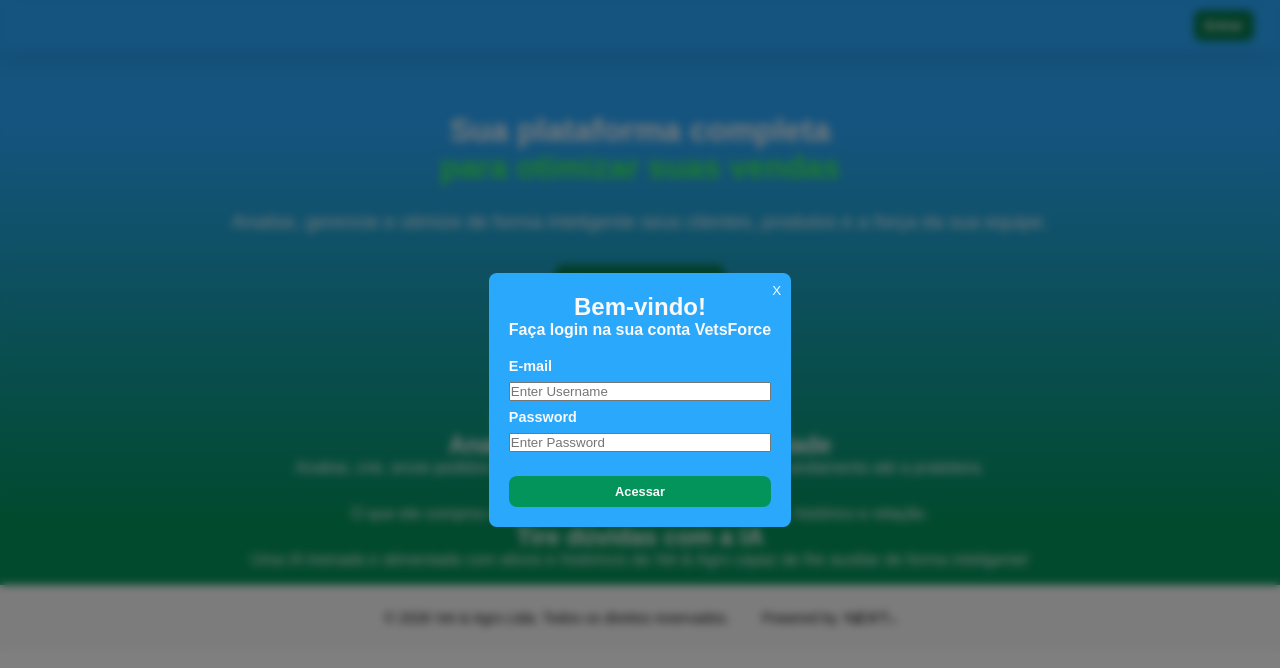
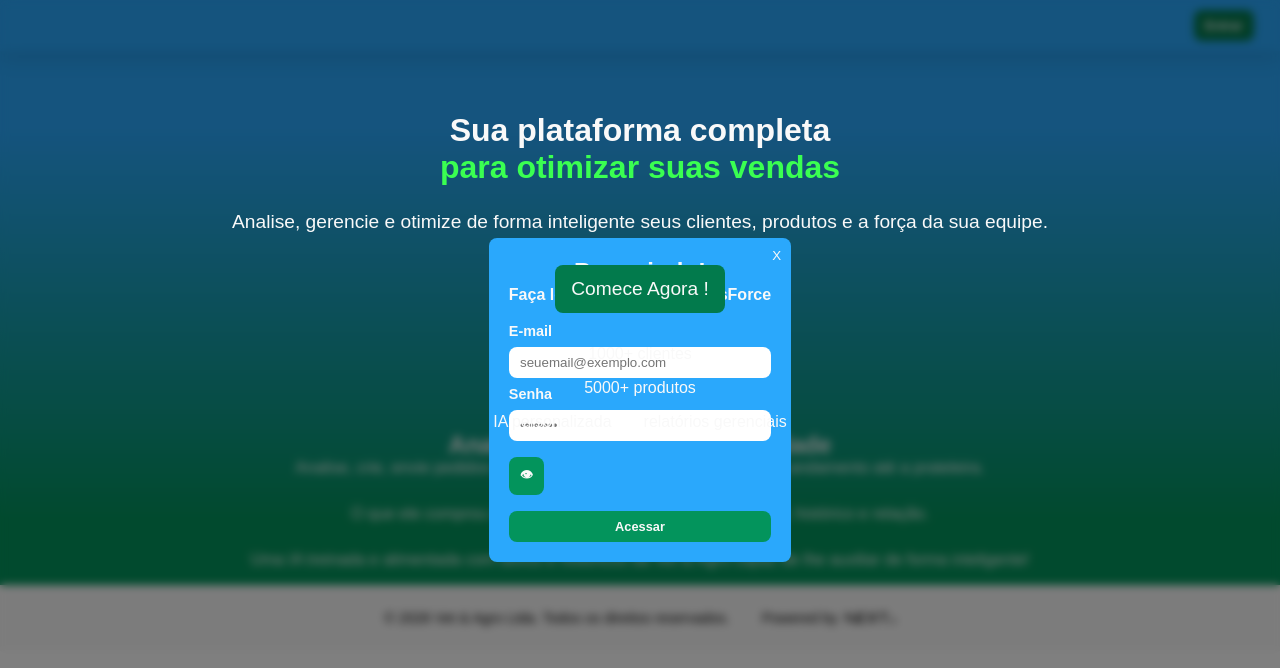
Before and after one commit to gabrielUpON/VetsForce, a Next.js app: page / in a window 1280 px wide. Both pictures are taken after a click on the button "Entrar". Shown: the top 668 px of the page. Built offline with nearby package versions, Linux system fonts and the light colour scheme.

Commit message:
update css

```diff
--- a/app/Home.module.css
+++ b/app/Home.module.css
@@ -1,10 +1,10 @@
 @keyframes slide-in {
     from {
-        transform: translateY(100%);
+        transform: translateY(20px);
         opacity: 0;
     }
     to {
-        transform: translateY(0%);
+        transform: translateY(0);
         opacity: 1;
     }
 }
@@ -47,7 +47,7 @@
     text-align: center;
 
     .apresentacao {
-        animation: slide-in 1000ms;
+        animation: slide-in 1000ms  ease-out forwards;
 
         span {
             display: block;
@@ -66,6 +66,7 @@
     }
 
     .botaocentral {
+        animation: slide-in 1300ms ease-out forwards;
         background-color: #027a4c;
         border: none;
         border-radius: 8px;
@@ -81,7 +82,7 @@
     }
 
     .metricas {
-        animation: slide-in 1300ms;
+        animation: slide-in 1500ms ease-out forwards;
         margin-top: 2rem;
 
         p {
--- a/components/home/Modal.module.css
+++ b/components/home/Modal.module.css
@@ -57,6 +57,17 @@
             margin-top: 8px;
         }
 
+        input {
+            border: none;
+            border-radius: 8px;
+            padding: 0.5rem 0.7rem;
+            color: black;
+        }
+
+        .showPsw input { /* adicionei a div .showPsw para corrigir a falta de herança da largura do input*/
+            width: 100%;
+        }
+
         button {
             font-size: 0.8rem;
             font-weight: bold;
@@ -65,8 +76,9 @@
             border-radius: 8px;
             padding: 0.5rem 0.7rem;
             cursor: pointer;
-            margin-top: 1.5rem;
+            margin-top: 1rem;
         }
+
         button:hover {
             background-color: #027a4c;
             transition: background-color 0.5s ease;
--- a/components/home/modal.jsx
+++ b/components/home/modal.jsx
@@ -1,8 +1,11 @@
 "use client";
 
 import styles from "./Modal.module.css";
+import { useState } from "react";
 
 export default function Modal({ isOpen, onClose }) {
+  const [showPassword, setShowPassword] = useState(false);
+
   if (!isOpen) return null;
 
   return (
@@ -14,11 +17,17 @@
         <form onSubmit={(e) => e.preventDefault()}>
           <h2>Bem-vindo!</h2>
           <h3>Faça login na sua conta VetsForce</h3>
-          <label htmlFor="uname"><b>E-mail</b></label>
-          <input type="text" placeholder="Enter Username" name="uname" required />
 
-          <label htmlFor="psw"><b>Password</b></label>
-          <input type="password" placeholder="Enter Password" name="psw" required />
+          <label htmlFor="email"><b>E-mail</b></label>
+          <input type="text" placeholder="seuemail@exemplo.com" name="email" required />
+
+          <label htmlFor="psw"><b>Senha</b></label>
+          <div className={styles.showPsw}>
+            <input type="password" placeholder="••••••••" name="psw" required />
+            <button type="button" onClick={() => setShowPassword(!showPassword)}>
+              👁
+            </button>
+          </div>
 
           <button type="submit">Acessar</button>
 
```
